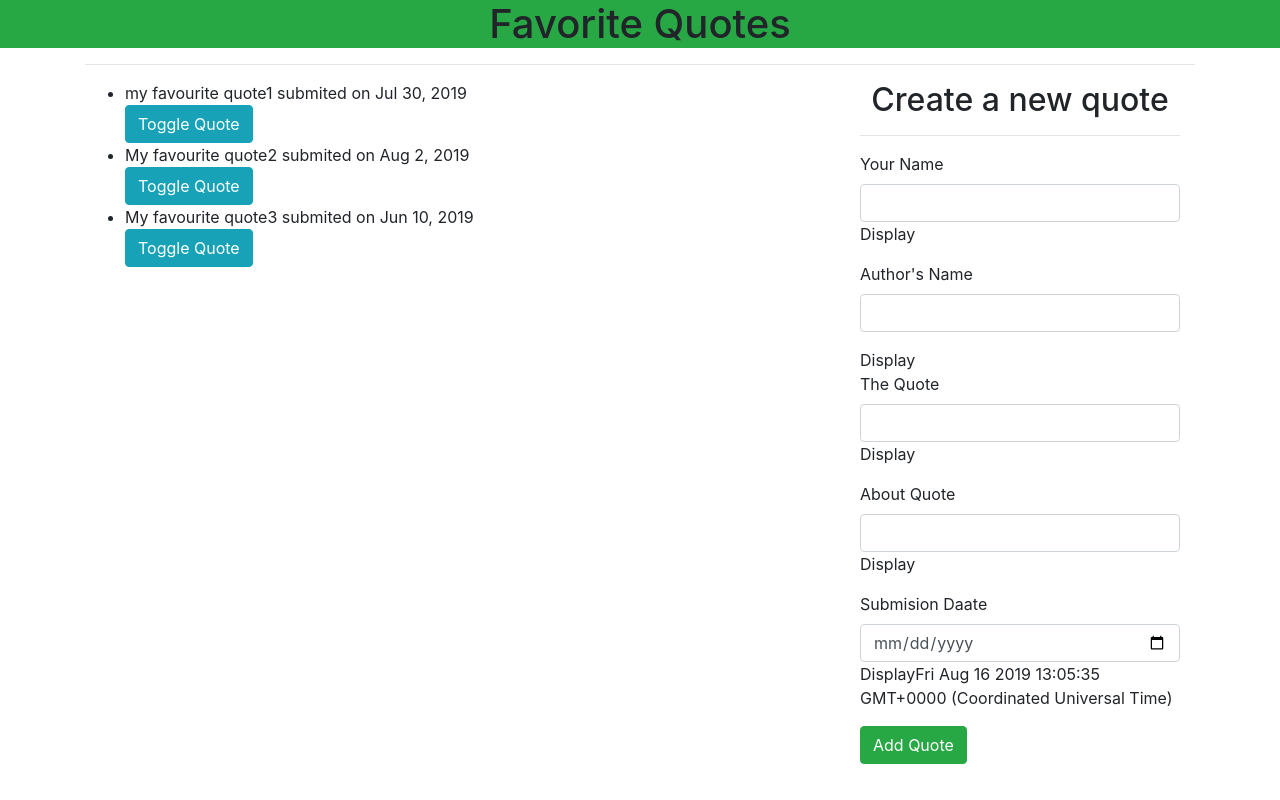
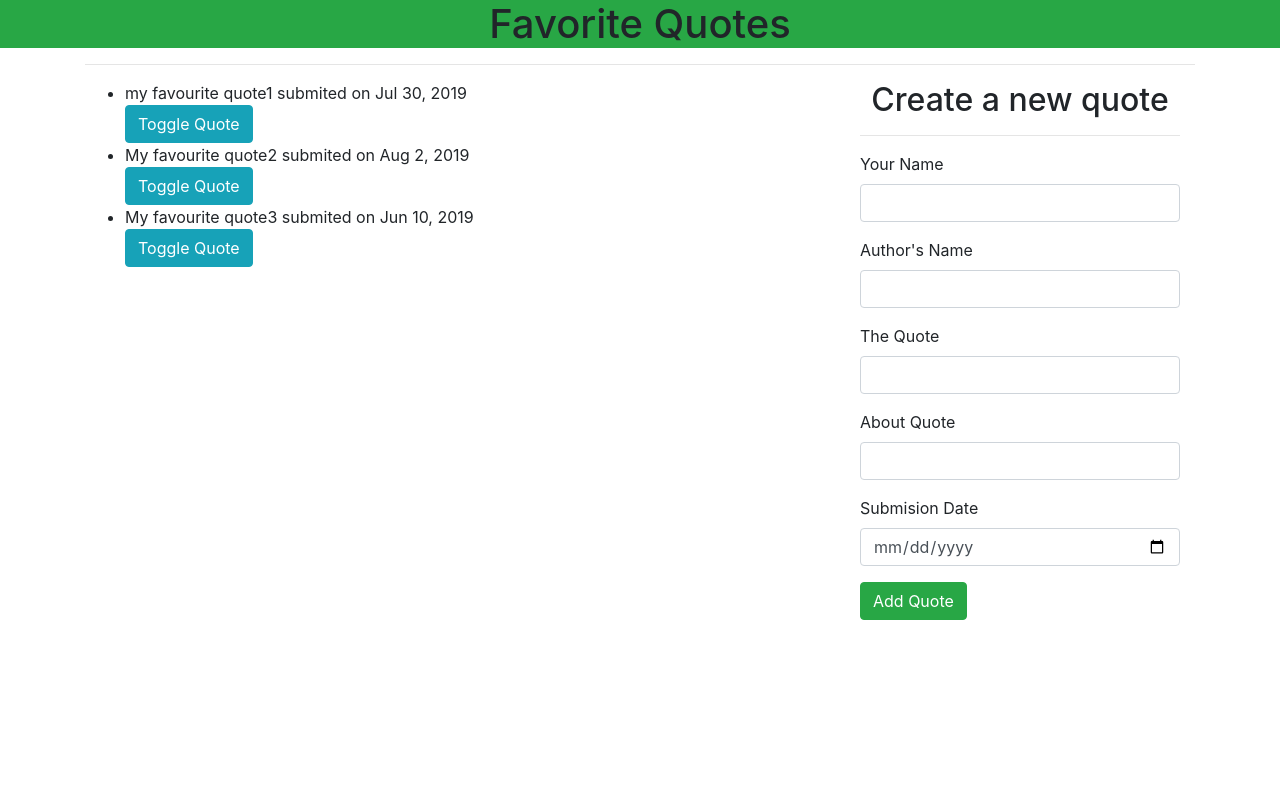
Before and after one commit to Paulwamaria/Quotes, an Angular app: page / in a window 1280 px wide. Built offline with nearby package versions, Linux system fonts and the light colour scheme.

Commit message:
Add form validation

```diff
--- a/src/app/quote-form/quote-form.component.html
+++ b/src/app/quote-form/quote-form.component.html
@@ -4,33 +4,45 @@
   <hr>
   <form #quoteform='ngForm'>
     <div class="form-group">
-      <label for="submiterName">Your Name</label>
-      <input type="text" name='submiterName' required [(ngModel)]='newQuote.submiterName' id= "submiterName" class="form-control">
-      Display{{newQuote.submiterName}}
+      <label for="submitterName">Your Name</label>
+      <input type="text" name='submitterName' required [(ngModel)]='newQuote.submitterName' id= "submitterName" class="form-control" #submitterName='ngModel'>
+
+      <div [hidden]="submitterName.valid || submitterName.pristine" class="alert alert-danger">
+        <p>Your Name as the submiter is required</p>
+      </div>
     </div>
     <div class="form-group">
       <label for="authorName">Author's Name</label>
-      <input type="text" class= "form-control" id="authorName" name= "authorName" required [(ngModel)]='newQuote.authorName'>
+      <input type="text" class= "form-control" id="authorName" name= "authorName" required [(ngModel)]='newQuote.authorName' #authorName='ngModel'>
+      <div [hidden]="authorName.valid || authorName.pristine" class="alert alert-danger">
+        <p>Author's name is required</p>
+      </div>
     </div>
-    Display{{newQuote.authorName}}
+
     <!-- <div class= "form-group">
       <label for="quoteTitle">Quote Title</label>
       <input type="text" id ="quoteTitle" name="quoteTitle" required class="form-control" [(ngModel)]='newQuote.quoteTitle'>
     </div> -->
     <div class="form-group">
       <label for="name" >The Quote</label>
-      <input type="text" id="name" name= "name" required class= "form-control" [(ngModel)]='newQuote.name'>
-      Display{{newQuote.name}}
+      <input type="text" id="name" name= "name" required class= "form-control" [(ngModel)]='newQuote.name' #quoteName='ngModel'>
+      <div [hidden]="quoteName.valid || quoteName.pristine" class="alert alert-danger">
+        <p>This field is required</p>
+      </div>
     </div>
     <div class="form-group">
       <label for="description">About Quote</label>
-      <input type="textarea" id="description" class="form-control" name="description" required [(ngModel)]='newQuote.description'>
-      Display{{newQuote.description}}
+      <input type="textarea" id="description" class="form-control" name="description" required [(ngModel)]='newQuote.description' #quoteDescription='ngModel'>
+      <div [hidden]="quoteDescription.valid || quoteDescription.pristine" class="alert alert-danger">
+        <p>A short description is required</p>
+      </div>
     </div>
     <div class="form-group">
-      <label for="submitDate">Submision Daate</label>
-      <input type="date" class="form-control" id="submitDate" name="submitDate"required [(ngModel)]='newQuote.submitDate'>
-      Display{{newQuote.submitDate}}
+    <label for="submitDate">Submision Date</label>
+      <input type="date" class="form-control" id="submitDate" name="submitDate"required [(ngModel)]='newQuote.submitDate' #submitDate='ngModel'>
+      <div [hidden]="submitDate.valid || submitDate.pristine" class="alert alert-danger">
+        <p>Enter todays date for this field</p>
+      </div>
     </div>
     <button type="submit" class="btn btn-success">Add Quote</button>
 
--- a/src/app/quotes.ts
+++ b/src/app/quotes.ts
@@ -1,7 +1,7 @@
 export class Quotes {
   showDescription: boolean;
   // tslint:disable-next-line: max-line-length
-  constructor(public id: number, public name: string, public description: string, public author: string, public upVot: number, public downVot: number, public submiterName: string, public submitDate: Date ) {
+  constructor(public id: number, public name: string, public description: string, public author: string, public upVot: number, public downVot: number, public submitterName: string, public submitDate: Date ) {
     this.showDescription = false;
   }
 }
```
